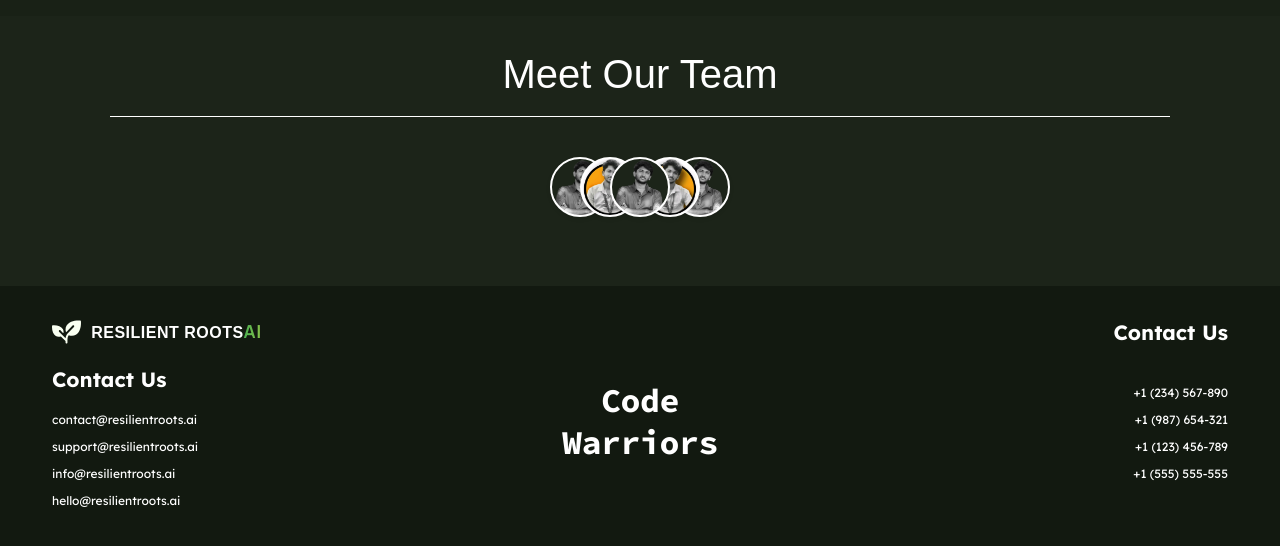
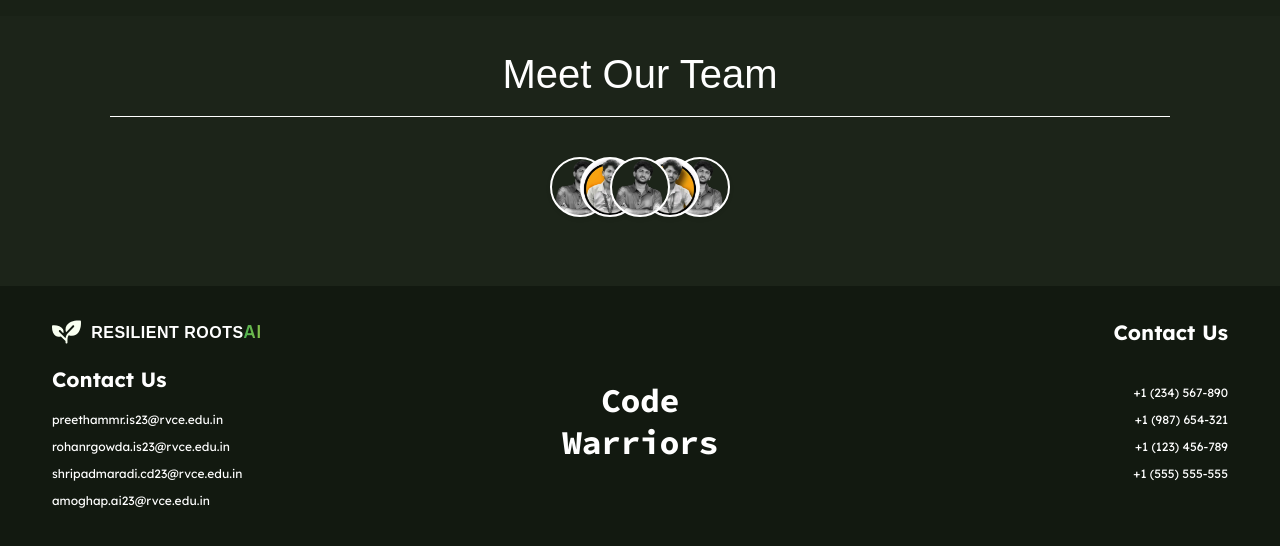
Before and after one commit to PreethamMR22/Resilient-Roots-AI--UI-remapped, a React (Vite) app in the folder Resellient-Roots-AI/: page / in a window 1280 px wide. Shown: the part 2802-3348 px from the top of the page. Built offline with nearby package versions, Linux system fonts and the light colour scheme; a web font is replaced by a local one.

Commit message:
added the mail functionality for contact us

```diff
--- a/Resellient-Roots-AI/src/components/footer/Footer.jsx
+++ b/Resellient-Roots-AI/src/components/footer/Footer.jsx
@@ -20,10 +20,38 @@ const Footer = () => {
           </div>
           <h2 className="footer__contact-heading">Contact Us</h2>
           <div className="footer__emails">
-            <a href="mailto:contact@resilientroots.ai" className="footer__email">contact@resilientroots.ai</a>
-            <a href="mailto:support@resilientroots.ai" className="footer__email">support@resilientroots.ai</a>
-            <a href="mailto:info@resilientroots.ai" className="footer__email">info@resilientroots.ai</a>
-            <a href="mailto:hello@resilientroots.ai" className="footer__email">hello@resilientroots.ai</a>
+            <a
+              href="https://mail.google.com/mail/?view=cm&fs=1&to=preethammr.is23@rvce.edu.in&su=With%20regards%20to%20Resilient%20Roots%20AI"
+              target="_blank"
+              rel="noopener noreferrer"
+              className="footer__email"
+            >
+              preethammr.is23@rvce.edu.in
+            </a>
+            <a
+              href="https://mail.google.com/mail/?view=cm&fs=1&to=rohanrgowda.is23@rvce.edu.in&su=With%20regards%20to%20Resilient%20Roots%20AI"
+              target="_blank"
+              rel="noopener noreferrer"
+              className="footer__email"
+            >
+              rohanrgowda.is23@rvce.edu.in
+            </a>
+            <a
+              href="https://mail.google.com/mail/?view=cm&fs=1&to=shripadmaradi.cd23@rvce.edu.in&su=With%20regards%20to%20Resilient%20Roots%20AI"
+              target="_blank"
+              rel="noopener noreferrer"
+              className="footer__email"
+            >
+              shripadmaradi.cd23@rvce.edu.in
+            </a>
+            <a
+              href="https://mail.google.com/mail/?view=cm&fs=1&to=amoghap.ai23@rvce.edu.in&su=With%20regards%20to%20Resilient%20Roots%20AI"
+              target="_blank"
+              rel="noopener noreferrer"
+              className="footer__email"
+            >
+              amoghap.ai23@rvce.edu.in
+            </a>
           </div>
         </div>
 
```
